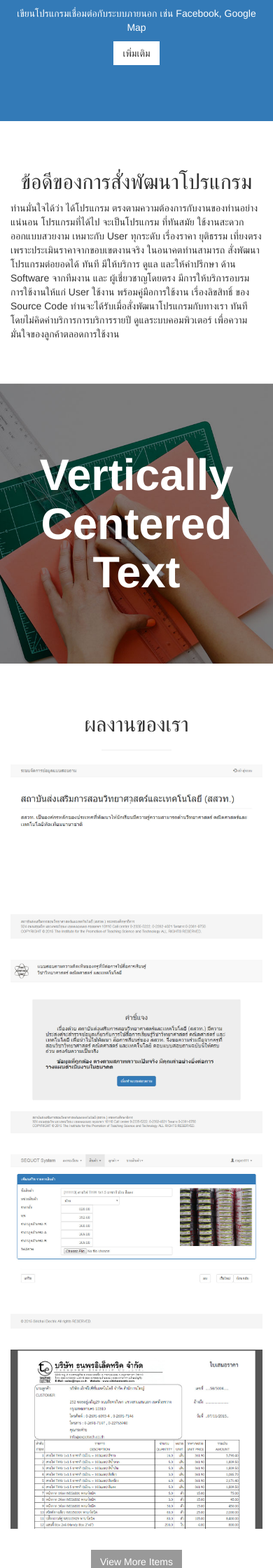
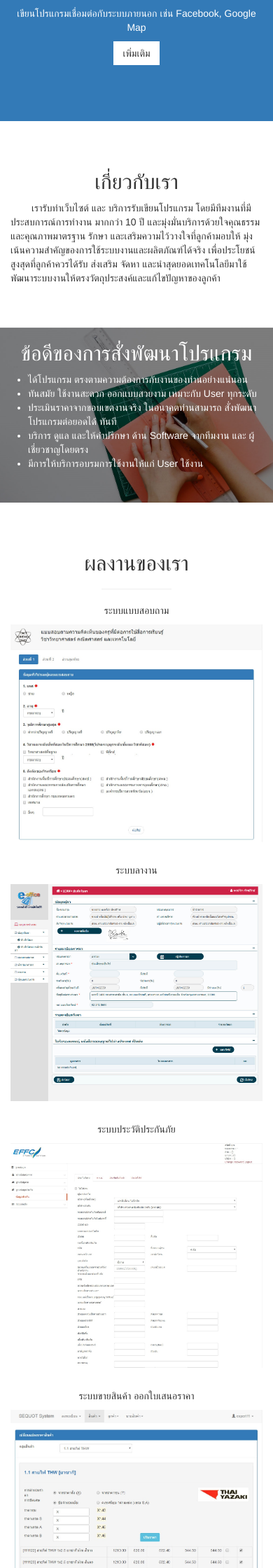
Before and after one commit to wittakarn/portfolio, a PHP site: page / in a window 390 px wide. Shown: the part 1908-4148 px from the top of the page at 70% size. Run offline with PHP 8.4, Linux system fonts and the light colour scheme.

Commit message:
Update content detail.

```diff
--- a/css/stylish-portfolio.css
+++ b/css/stylish-portfolio.css
@@ -183,7 +183,7 @@ hr.small {
 .callout {
     display: table;
     width: 100%;
-    height: 400px;
+    height: 250px;
     color: #fff;
     background: url(../img/callout.jpg) no-repeat center center scroll;
     -webkit-background-size: cover;
--- a/include/index-about.php
+++ b/include/index-about.php
@@ -1,13 +1,13 @@
 <div class="container">
   <div class="row">
     <div class="col-lg-12 text-center">
-      <h2>ข้อดีของการสั่งพัฒนาโปรแกรม</h2>
+      <h2>เกี่ยวกับเรา</h2>
     </div>
   </div>
   <div class="row">
     <div class="col-lg-1 col-md-1 col-sm-1"></div>
-    <div class="col-lg-10">
-      <p>ท่านมั่นใจได้ว่า ได้โปรแกรม ตรงตามความต้องการกับงานของท่านอย่างแน่นอน โปรแกรมที่ได้ไป จะเป็นโปรแกรม ที่ทันสมัย ใช้งานสะดวก ออกแบบสวยงาม เหมาะกับ User ทุกระดับ เรื่องราคา ยุติธรรม เที่ยงตรง เพราะประเมินราคาจากขอบเขตงานจริง ในอนาคตท่านสามารถ สั่งพัฒนาโปรแกรมต่อยอดได้ ทันที มีให้บริการ ดูแล และให้คำปรึกษา ด้าน Software จากทีมงาน และ ผู้เชี่ยวชาญโดยตรง มีการให้บริการอบรมการใช้งานให้แก่ User ใช้งาน พร้อมคู่มือการใช้งาน เรื่องลิขสิทธิ์ ของ Source Code ท่านจะได้รับเมื่อสั่งพัฒนาโปรแกรมกับทางเรา ทันที โดยไม่คิดค่าบริการการบริการรายปี ดูแลระบบคอมพิวเตอร์ เพื่อความมั่นใจของลูกค้าตลอดการใช้งาน</p>
+    <div class="col-lg-10 col-md-10 col-sm-10">
+      <p style="text-indent: 30px;">เรารับทำเว็บไซต์ และ บริการรับเขียนโปรแกรม โดยมีทีมงานที่มีประสบการณ์การทำงาน มากกว่า 10 ปี และมุ่งมั่นบริการด้วยใจคุณธรรมและคุณภาพมาตรฐาน รักษา และเสริมความไว้วางใจที่ลูกค้ามอบให้ มุ่งเน้นความสำคัญของการใช้ระบบงานและผลิตภัณฑ์ได้จริง เพื่อประโยชน์สูงสุดที่ลูกค้าควรได้รับ ส่งเสริม จัดหา และนำสุดยอดเทคโนโลยีมาใช้พัฒนาระบบงานให้ตรงวัตถุประสงค์และแก้ไขปัญหาของลูกค้า</p>
     </div>
     <div class="col-lg-1 col-md-1 col-sm-1"></div>
   </div>
--- a/include/index-portfolio.php
+++ b/include/index-portfolio.php
@@ -5,30 +5,36 @@
       <hr class="small">
       <div class="row">
         <div class="col-md-6">
+          <p>ระบบแบบสอบถาม</p>
           <div class="portfolio-item">
             <a href="#">
-              <img class="img-portfolio img-responsive" src="img/portfolio-1.jpg">
+              <img class="img-portfolio img-responsive" src="img/portfolio-1.jpg"/>
             </a>
           </div>
         </div>
         <div class="col-md-6">
+          <p>ระบบลางาน</p>
           <div class="portfolio-item">
             <a href="#">
-              <img class="img-portfolio img-responsive" src="img/portfolio-2.jpg">
+              <img class="img-portfolio img-responsive" src="img/portfolio-2.jpg"/>
+            </a>
+          </div>
+        </div>
+      </div>
+      <div class="row">
+        <div class="col-md-6">
+          <p>ระบบประวัติประกันภัย</p>
+          <div class="portfolio-item">
+            <a href="#">
+              <img class="img-portfolio img-responsive" src="img/portfolio-3.jpg"/>
             </a>
           </div>
         </div>
         <div class="col-md-6">
+          <p>ระบบขายสินค้า ออกใบเสนอราคา</p>
           <div class="portfolio-item">
             <a href="#">
-              <img class="img-portfolio img-responsive" src="img/portfolio-3.jpg">
-            </a>
-          </div>
-        </div>
-        <div class="col-md-6">
-          <div class="portfolio-item">
-            <a href="#">
-              <img class="img-portfolio img-responsive" src="img/portfolio-4.jpg">
+              <img class="img-portfolio img-responsive" src="img/portfolio-4.jpg"/>
             </a>
           </div>
         </div>
--- a/index.php
+++ b/index.php
@@ -36,12 +36,6 @@ include DOCUMENT_ROOT.'include/permission.php';
     ================================================== -->
     <script src="<?php echo ROOT; ?>lib/jquery/jquery-1.11.3.min.js"></script>
     <script src="<?php echo ROOT; ?>bootstrap/dist/js/bootstrap.min.js"></script>
-
-    <script src="<?php echo ROOT; ?>lib/jquery/jquery.validate.min.js" type="text/javascript"></script>
-    <script src="<?php echo ROOT; ?>lib/jquery/jquery.validate.custom.message.js" type="text/javascript"></script>
-    <script src="<?php echo ROOT; ?>lib/jquery/additional-methods.min.js"></script>
-    <script src="<?php echo ROOT; ?>lib/jquery/jquery.blockUI.js" type="text/javascript"></script>
-    <script src="<?php echo ROOT; ?>lib/jquery/jquery.blockUI.custom.message.js" type="text/javascript"></script>
     <!-- Custom Theme JavaScript -->
     <script>
     // Closes the sidebar menu
@@ -133,8 +127,25 @@ include DOCUMENT_ROOT.'include/permission.php';
 
     <!-- Callout -->
     <aside class="callout">
-      <div class="text-vertical-center">
-        <h1>Vertically Centered Text</h1>
+      <div>
+        <div class="row">
+          <div class="col-lg-12 text-center">
+            <h2>ข้อดีของการสั่งพัฒนาโปรแกรม</h2>
+          </div>
+        </div>
+        <div class="row">
+          <div class="col-lg-1 col-md-1 col-sm-1"></div>
+          <div class="col-lg-10 col-md-10 col-sm-10">
+            <ul>
+              <li>ได้โปรแกรม ตรงตามความต้องการกับงานของท่านอย่างแน่นอน</li>
+              <li>ทันสมัย ใช้งานสะดวก ออกแบบสวยงาม เหมาะกับ User ทุกระดับ</li>
+              <li>ประเมินราคาจากขอบเขตงานจริง ในอนาคตท่านสามารถ สั่งพัฒนาโปรแกรมต่อยอดได้ ทันที</li>
+              <li>บริการ ดูแล และให้คำปรึกษา ด้าน Software จากทีมงาน และ ผู้เชี่ยวชาญโดยตรง</li>
+              <li>มีการให้บริการอบรมการใช้งานให้แก่ User ใช้งาน</li>
+            </ul>
+          </div>
+          <div class="col-lg-1 col-md-1 col-sm-1"></div>
+        </div>
       </div>
     </aside>
 
@@ -150,9 +161,11 @@ include DOCUMENT_ROOT.'include/permission.php';
       <div class="container">
         <div class="row">
           <div class="col-lg-12 text-center">
+            <!--
             <h3>The buttons below are impossible to resist.</h3>
             <a href="#" class="btn btn-lg btn-light">Click Me!</a>
             <a href="#" class="btn btn-lg btn-dark">Look at Me!</a>
+            -->
           </div>
         </div>
       </div>
```
Also changed, not shown: img/callout.jpg, img/portfolio-1.jpg, img/portfolio-2.jpg, img/portfolio-3.jpg, img/portfolio-4.jpg.
